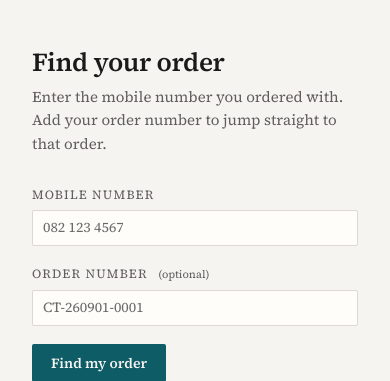
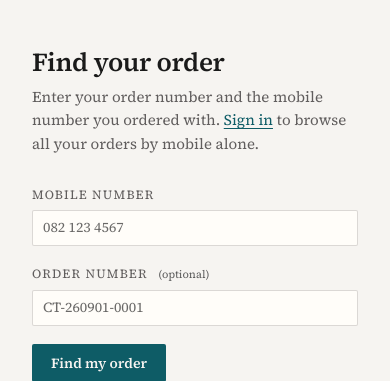
Before and after one commit to alboogycOdR/curry-orders, a Django app: page /lookup/ in a window 390 px wide. Shown: the part 58-439 px from the top of the page. Run offline with Django 5.2, Linux system fonts and the light colour scheme; parts of the project's set-up code (start-up, migrations or seed data) failed here and were passed over.

Commit message:
lookup: helpful error + intro text when guest tries mobile-only lookup
The security fix restricts mobile-only order listing to authenticated
customers. A guest who submits only a mobile now sees a clear message
explaining they need to sign in, or enter an order number. The page
intro text also adapts: guests see the sign-in prompt; logged-in
customers see the simpler 'browse by mobile' copy.

Co-Authored-By: Claude Sonnet 4.6 <noreply@anthropic.com>
Claude-Session: https://claude.ai/code/session_01ToZyTKzgy8te4EvdHv1Gvd

```diff
--- a/src/public/views.py
+++ b/src/public/views.py
@@ -701,7 +701,13 @@ def lookup(request: HttpRequest) -> HttpResponse:
                 cu = request.customer_user
                 cu_digits = (cu.mobile_e164 or "")[-9:] if cu and cu.mobile_e164 else ""
                 submitted_digits = lookup_service.last9_digits(mobile_input)
-                if not cu or not cu_digits or submitted_digits != cu_digits:
+                if not cu:
+                    error = (
+                        "To view all your orders by mobile number, please "
+                        "sign in to your account first — or add your order "
+                        "number above to look up a specific order."
+                    )
+                elif not cu_digits or submitted_digits != cu_digits:
                     error = _LOOKUP_GENERIC_ERROR
                 else:
                     lookup_service.record_lookup_attempt(ip, "")
--- a/src/templates/public/lookup.html
+++ b/src/templates/public/lookup.html
@@ -51,7 +51,11 @@ account-enumeration leak) — see public/views.py::lookup docstring.
 {% block content %}
 <div class="lk-wrap">
   <h1 class="lk-heading">Find your order</h1>
-  <p class="lk-intro">Enter the mobile number you ordered with. Add your order number to jump straight to that order.</p>
+  {% if request.customer_user %}
+  <p class="lk-intro">Enter your mobile number to see your recent orders, or add an order number to jump straight to it.</p>
+  {% else %}
+  <p class="lk-intro">Enter your order number and the mobile number you ordered with. <a href="{% url 'public:customer_login' %}">Sign in</a> to browse all your orders by mobile alone.</p>
+  {% endif %}
 
   {% if error %}<p class="lk-error" role="alert">{{ error }}</p>{% endif %}
 
```
